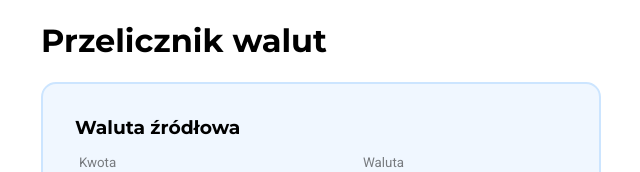
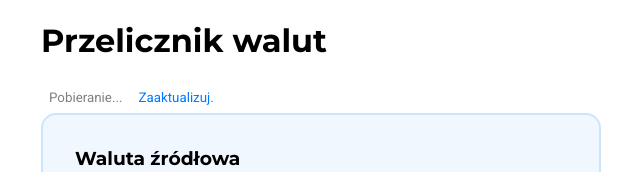
Before and after one commit to pawl0wski/CurrencyExchange, a React (Vite) app: page / in a window 1280 px wide. Shown: the top 172 px of the page, without its empty margins (319-959 px from the left). Built offline with nearby package versions, Linux system fonts and the light colour scheme; no server answers.

Commit message:
Add CurrenciesRatesUpdateTime

```diff
--- a/src/App.tsx
+++ b/src/App.tsx
@@ -2,32 +2,34 @@ import CurrencyExchangePanel from "@/components/CurrencyExchangePanel/CurrencyEx
 import styles from "./App.module.scss";
 import HistoryPanel from "@/components/HistoryPanel/HistoryPanel.tsx";
 import { useEffect } from "react";
-import { getCurrenciesFromApi } from "@/services/currenciesService.ts";
 import { useDispatch, useSelector } from "react-redux";
-import { updateCurrencies } from "@/slices/currenciesSlice.ts";
 import { RootStoreState } from "@/store.ts";
 import Currency from "@/types/currency.ts";
+import CurrenciesRatesUpdateTime from "@/components/CurrenciesRatesUpdateTime/CurrenciesRatesUpdateTime.tsx";
+import { useCurrenciesRatesUpdater } from "@/hooks/useCurrenciesRatesUpdater.ts";
 
 function App() {
     const dispatch = useDispatch();
     const currencies = useSelector<RootStoreState, Currency[]>(state => state.currencies.currencies);
+    // const updateCurrenciesRates = useCurrenciesRatesUpdater();
+    const updateCurrencies = useCurrenciesRatesUpdater();
 
     useEffect(() => {
-        if (currencies.length === 0 )
-            getCurrenciesFromApi().then((currencies) => {
-                dispatch(updateCurrencies(currencies))
-            })
+        const updateState = async () => {
+            if (currencies.length === 0 )
+                await updateCurrencies();
 
-            // getCurrenciesRateFromApi().then((currenciesRatesWithTimestamp) => {
-            //     const {timestamp, currenciesRatios} = currenciesRatesWithTimestamp;
-            //     dispatch(updateCurrencyRates(currenciesRatios))
-            //     dispatch(updateCurrencyRatesTimestamp(timestamp))
-            // })
+            // await updateCurrenciesRates()
+        }
+
+        updateState().then(() => console.log("Data updated."));
+
     }, [currencies.length, dispatch]);
 
     return (
     <main className={styles.app}>
         <h1>Przelicznik walut</h1>
+        <CurrenciesRatesUpdateTime />
         <CurrencyExchangePanel />
         <h2>Historia</h2>
         <HistoryPanel />
--- /dev/null
+++ b/src/components/CurrenciesRatesUpdateTime/CurrenciesRatesUpdateTime.module.scss
@@ -0,0 +1,32 @@
+@import "@/styles/variables";
+
+div.updateTimeWithRefreshButton {
+    display: flex;
+    flex-direction: row;
+    padding: 0.5rem 0.5rem;
+
+    p.updateTime {
+        font-size: smaller;
+        color: gray;
+        margin: 0;
+    }
+
+    a.refreshButton {
+        margin-left: 1rem;
+        font-size: smaller;
+
+        color: $primary-color;
+        cursor: pointer;
+
+        &:hover {
+            text-decoration: underline;
+        }
+    }
+}
+
+@media only screen and (max-width: 560px) {
+    div.updateTimeWithRefreshButton {
+        flex-direction: column;
+        text-align: center;
+    }
+}
--- /dev/null
+++ b/src/components/CurrenciesRatesUpdateTime/CurrenciesRatesUpdateTime.tsx
@@ -0,0 +1,23 @@
+import { useSelector } from "react-redux";
+import { RootStoreState } from "@/store.ts";
+import { useMemo } from "react";
+import styles from "./CurrenciesRatesUpdateTime.module.scss";
+import { useCurrenciesRatesUpdater } from "@/hooks/useCurrenciesRatesUpdater.ts";
+
+export default function CurrenciesRatesUpdateTime(){
+    const updateTimestamp = useSelector<RootStoreState, number | null>((state) => state.currenciesRates.timestamp);
+    const updateCurrenciesRates = useCurrenciesRatesUpdater();
+
+    const updateTimeText = useMemo(() => {
+        if (updateTimestamp === null)
+            return "Pobieranie..."
+
+        const updateDate = new Date(updateTimestamp);
+        return `Kursy zaaktualizowano: ${updateDate.toLocaleString("pl-PL")}.`;
+    }, [updateTimestamp])
+
+    return <div className={styles.updateTimeWithRefreshButton}>
+        <p className={styles.updateTime}>{updateTimeText}</p>
+        <a className={styles.refreshButton} onClick={updateCurrenciesRates}>Zaaktualizuj.</a>
+    </div>
+    }
--- /dev/null
+++ b/src/hooks/useCurrenciesRatesUpdater.ts
@@ -0,0 +1,13 @@
+import { useDispatch } from "react-redux";
+import { getCurrenciesRateFromApi } from "@/services/currenciesRatesService.ts";
+import { updateCurrencyRates, updateCurrencyRatesTimestamp } from "@/slices/currenciesRatesSlice.ts";
+
+export function useCurrenciesRatesUpdater(): () => Promise<void> {
+    const dispatch = useDispatch();
+
+    return async () => {
+        const {currenciesRatios} = await getCurrenciesRateFromApi();
+        dispatch(updateCurrencyRates(currenciesRatios))
+        dispatch(updateCurrencyRatesTimestamp(Date.now()))
+    }
+}
```
Also changed, not shown: src/hooks/useCurrenciesUpdater.ts (added, +12 -0 lines).
